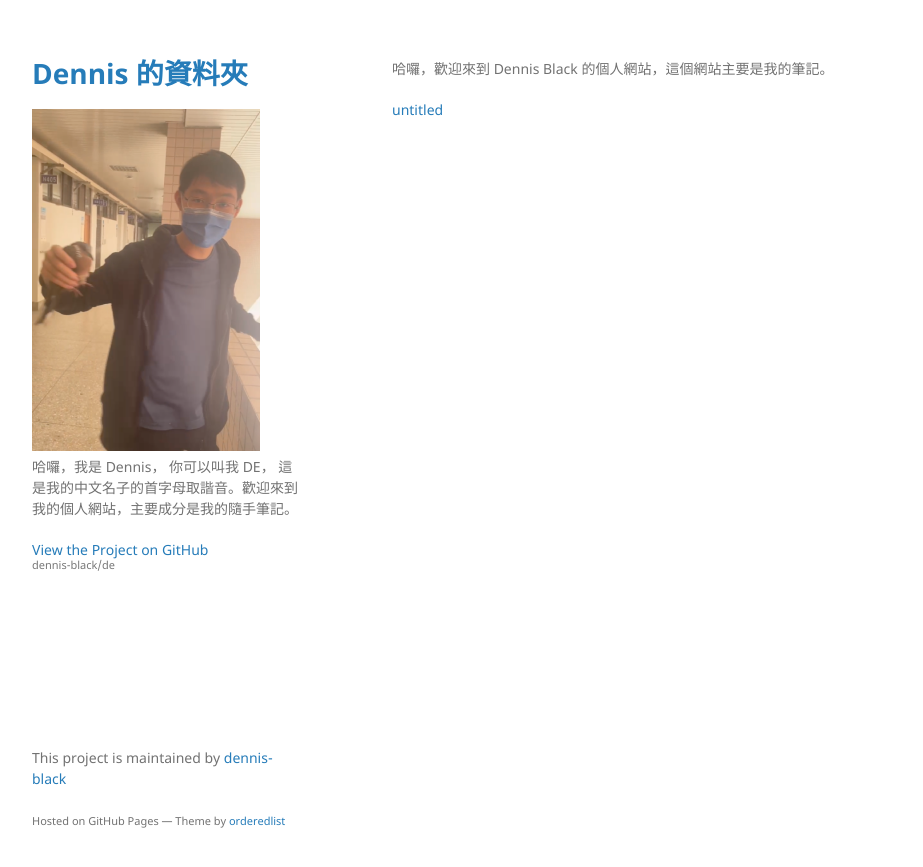
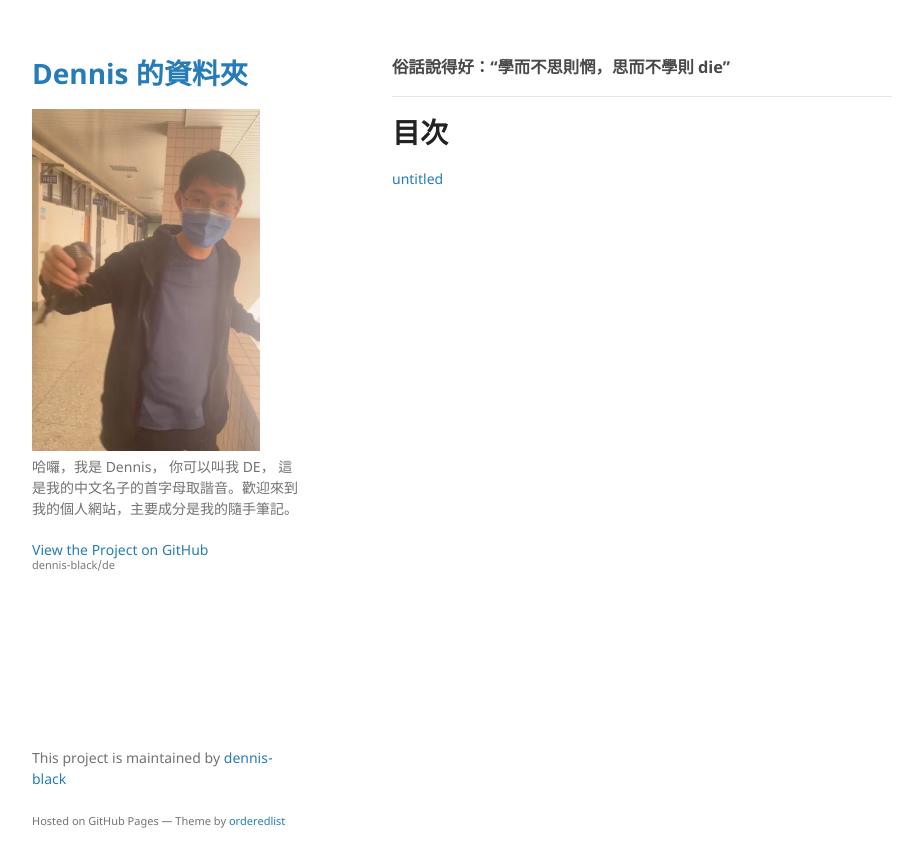
Before and after one commit to dennis-black/de, a Jekyll site: the page built from index.md, in a window 1280 px wide. Shown: the top 867 px of the page, without its empty margins (178-1101 px from the left). Built offline with Jekyll 4.4.1, drawn with Linux system fonts in a browser that asks for light colours; our own code applies the rules of GitHub Pages for plain Markdown files.

Commit message:
vault backup: 2024-06-25 22:49:06

```diff
--- a/index.md
+++ b/index.md
@@ -1,3 +1,6 @@
-哈囉，歡迎來到 Dennis Black 的個人網站，這個網站主要是我的筆記。
+### 俗話說得好：“學而不思則惘，思而不學則 die”
+
+---
+# 目次
 
 [untitled](note/Untitled)
```
